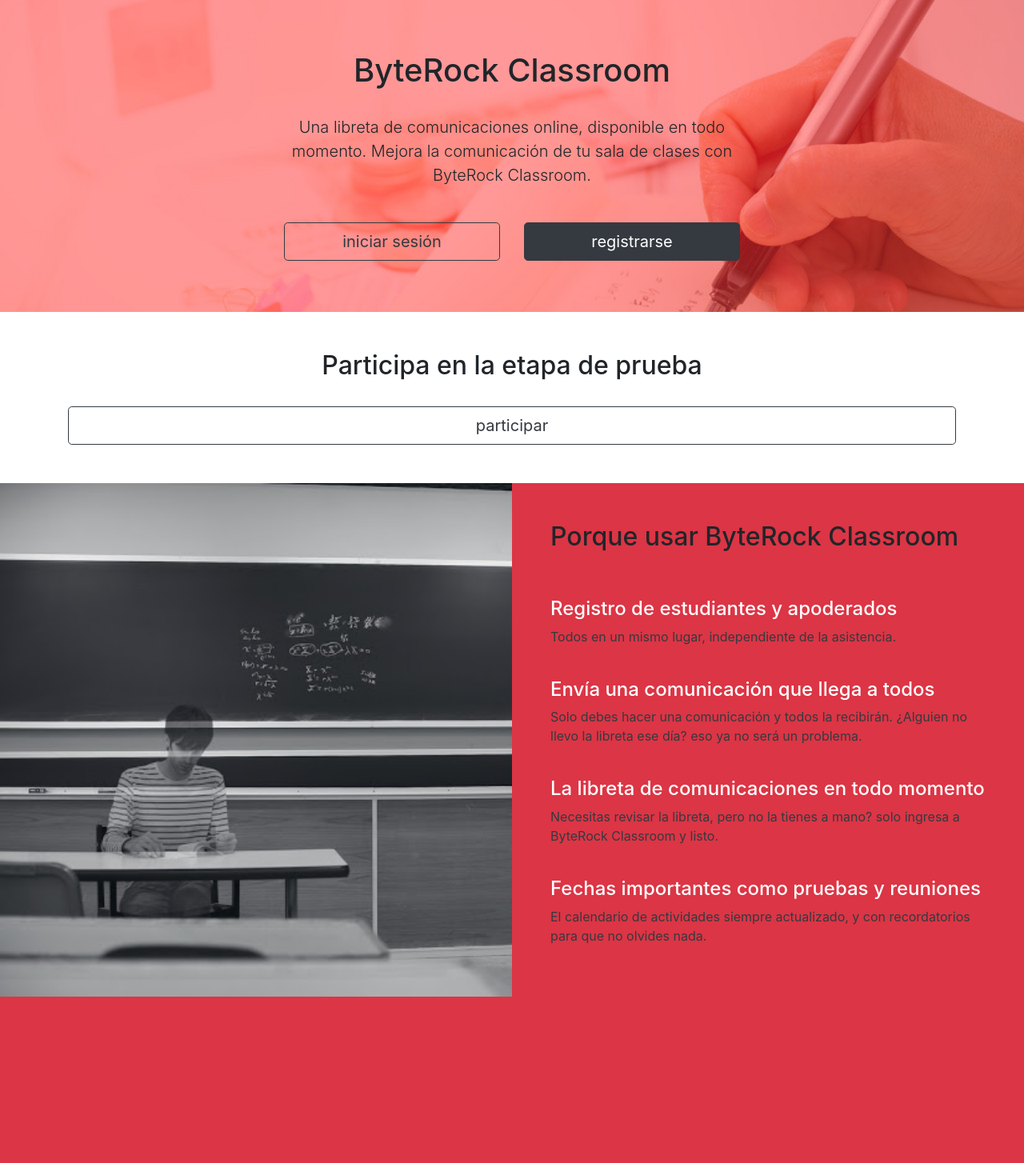
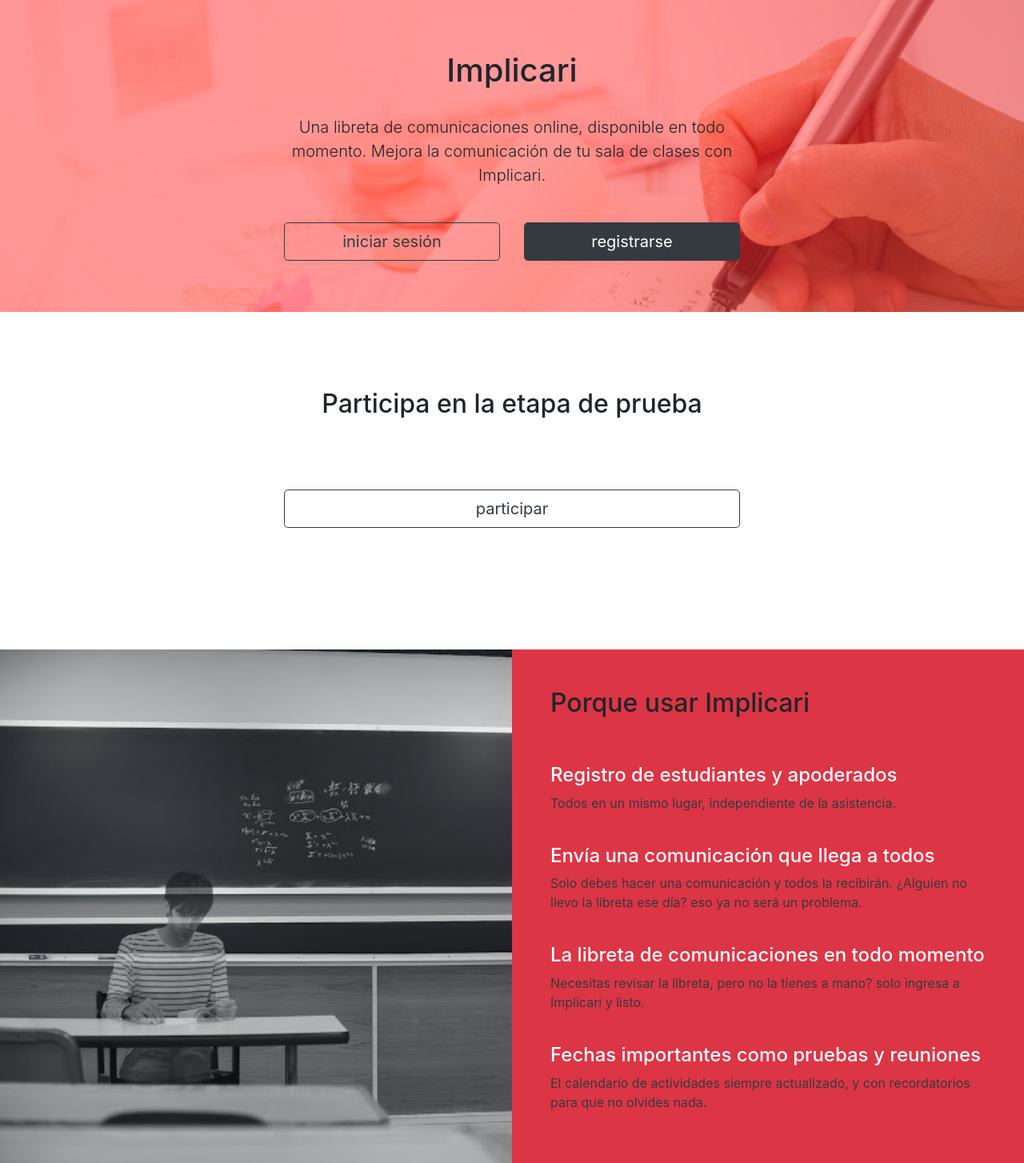
Before and after one commit to Implicari/implicari-backend, a Django app: page / in a window 1280 px wide. Shown: the whole page at 80% size. Before the commit the page ends 1246 px from the top, so only its background shows below. Run offline with Django 3.2, Linux system fonts and the light colour scheme; some libraries are stand-ins or nearby versions.

Commit message:
Classroom now is Implicari

```diff
--- a/classrooms/templates/classrooms/classroom_list.html
+++ b/classrooms/templates/classrooms/classroom_list.html
@@ -19,7 +19,7 @@
 
 {% block header %}
 
-    {% include 'base/header.html' with title='Cursos' subtitle='Lista de cursos' %}
+    {% include 'base/header.html' with title='Lista de cursos' subtitle='Bienvenido! : )' %}
 
 {% endblock header %}
 
--- a/config/settings/base.py
+++ b/config/settings/base.py
@@ -173,11 +173,11 @@
 
 
 # Email
-DEFAULT_FROM_EMAIL = os.environ.get('DEFAULT_FROM_EMAIL', 'notificaciones@classroom.byterock.co')
+DEFAULT_FROM_EMAIL = os.environ.get('DEFAULT_FROM_EMAIL', 'notificaciones@implicari.com')
 
 EMAIL_HOST = os.environ.get('EMAIL_HOST')
 EMAIL_HOST_USER = os.environ.get('EMAIL_HOST_USER')
 EMAIL_HOST_PASSWORD = os.environ.get('EMAIL_HOST_PASSWORD')
 EMAIL_PORT = os.environ.get('EMAIL_PORT', 25)
 EMAIL_USE_TLS = os.environ.get('EMAIL_USE_TLS', True)
-EMAIL_SUBJECT_PREFIX = os.environ.get('EMAIL_SUBJECT_PREFIX', '[ByteRock Classroom]')
+EMAIL_SUBJECT_PREFIX = os.environ.get('EMAIL_SUBJECT_PREFIX', '[Implicari]')
--- a/templates/base/skeleton.html
+++ b/templates/base/skeleton.html
@@ -18,7 +18,7 @@
     <meta charset="UTF-8">
     <meta name="viewport" content="width=device-width, initial-scale=1, shrink-to-fit=no">
     <meta name="theme-color" content="#343a40">
-    <title>{% block title %}ByteRock Classroom{% endblock %}</title>
+    <title>{% block title %}Implicari{% endblock %}</title>
 
     {% block head %}{% endblock %}
 
--- a/templates/base/vertical_center.html
+++ b/templates/base/vertical_center.html
@@ -3,7 +3,7 @@
 
 {% block head %}
 
-    <title>{% block title %}ByteRock Classroom{% endblock %}</title>
+    <title>{% block title %}Implicari{% endblock %}</title>
 
     <link rel="stylesheet" href="https://cdnjs.cloudflare.com/ajax/libs/twitter-bootstrap/4.1.1/css/bootstrap.min.css">
 
--- a/templates/index.html
+++ b/templates/index.html
@@ -6,10 +6,10 @@
 
 {% block head %}
 
-    <title>{% block title %}ByteRock Classroom{% endblock %}</title>
-    <meta name="description" content="Una libreta de comunicaciones online, disponible en todo momento. Una libreta puede ser olvidada en la casa arruinando la comunicación, con ByteRock Classroom ya no pasará eso.">
-    <meta name="og:title" property="og:title" content="ByteRock Classroom">
-    <meta name="og:description" property="og:description" content="Una libreta de comunicaciones online, disponible en todo momento. Una libreta puede ser olvidada en la casa arruinando la comunicación, con ByteRock Classroom ya no pasará eso.">
+    <title>{% block title %}Implicari{% endblock %}</title>
+    <meta name="description" content="Una libreta de comunicaciones online, disponible en todo momento. Una libreta puede ser olvidada en la casa arruinando la comunicación, con Implicari ya no pasará eso.">
+    <meta name="og:title" property="og:title" content="Implicari">
+    <meta name="og:description" property="og:description" content="Una libreta de comunicaciones online, disponible en todo momento. Una libreta puede ser olvidada en la casa arruinando la comunicación, con Implicari ya no pasará eso.">
     <meta name="robots" content="index, follow">
     <link href="classroom.byterock.co" rel="canonical">
 
@@ -56,11 +56,11 @@
 
         <div class="container">
 
-            <h1>ByteRock Classroom</h1>
+            <h1>Implicari</h1>
 
             <br>
 
-            <p class="lead">Una libreta de comunicaciones online, disponible en todo momento. Mejora la comunicación de tu sala de clases con ByteRock Classroom.</p>
+            <p class="lead">Una libreta de comunicaciones online, disponible en todo momento. Mejora la comunicación de tu sala de clases con Implicari.</p>
 
             <br>
 
@@ -77,13 +77,15 @@
 
     </header>
 
-    <div class="py-5 container">
+    <div class="py-5 my-5 container">
 
         <h2 class="text-center">Participa en la etapa de prueba</h2>
 
         <br>
 
-        <a class="btn btn-lg btn-block btn-outline-dark" href="{% url 'signup' %}">participar</a>
+        <p class="row py-2 my-5">
+            <a class="btn btn-lg btn-outline-dark col-6 offset-3" href="{% url 'signup' %}">participar</a>
+        </p>
 
     </div>
 
@@ -93,7 +95,7 @@
 
         <div class="flex-grow-1 w-50 p-5 text-whit">
 
-            <h2 class="section__header pb-5">Porque usar ByteRock Classroom</h2>
+            <h2 class="section__header pb-5">Porque usar Implicari</h2>
 
             <article class="pb-4">
                 <h4 class="text-white">Registro de estudiantes y apoderados</h4>
@@ -107,7 +109,7 @@
 
             <article class="pb-4">
                 <h4 class="text-white">La libreta de comunicaciones en todo momento</h4>
-                <p class="text-dark">Necesitas revisar la libreta, pero no la tienes a mano? solo ingresa a ByteRock Classroom y listo.</p>
+                <p class="text-dark">Necesitas revisar la libreta, pero no la tienes a mano? solo ingresa a Implicari y listo.</p>
             </article>
 
             <article>
--- a/users/templates/users/signup.html
+++ b/users/templates/users/signup.html
@@ -17,7 +17,7 @@
 
             {% csrf_token %}
 
-            {% bootstrap_form form show_label=False %}
+            {% bootstrap_form form %}
 
             <br>
 
```
Also changed, not shown: templates/base.html (+4 -4 lines), templates/base/header.html (+7 -1 lines), users/templates/users/base.html (+12 -6 lines), .travis.yml, README.md.
